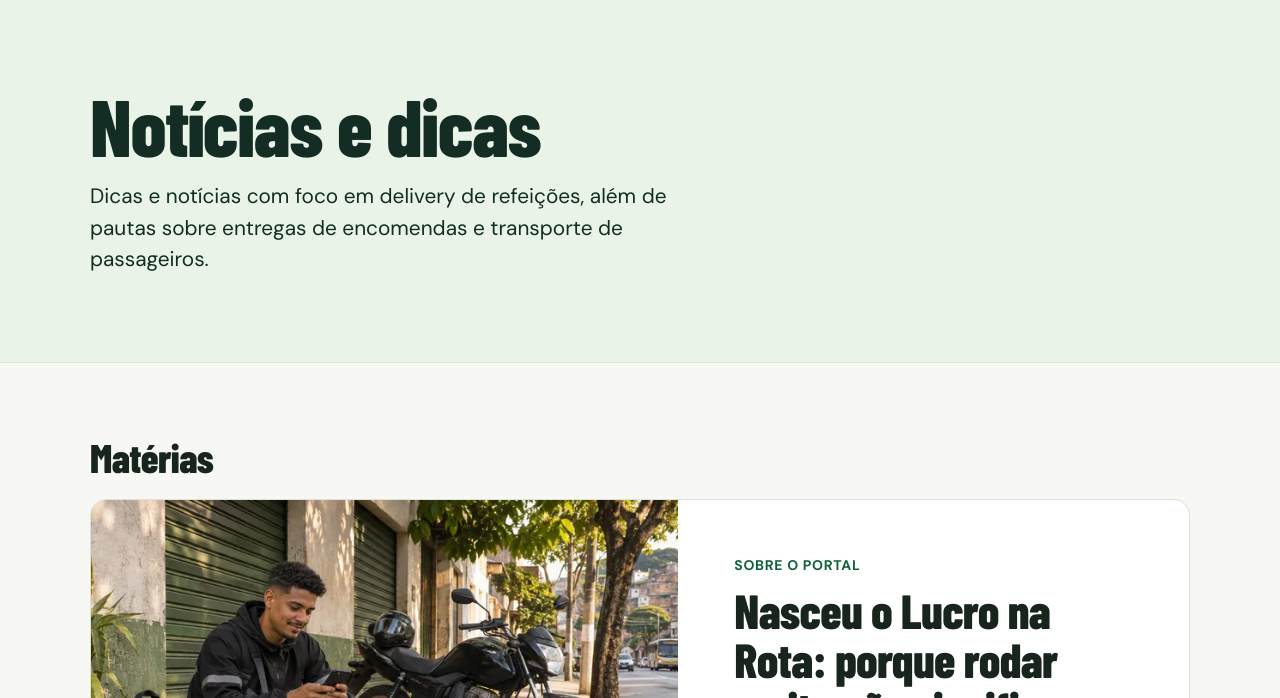
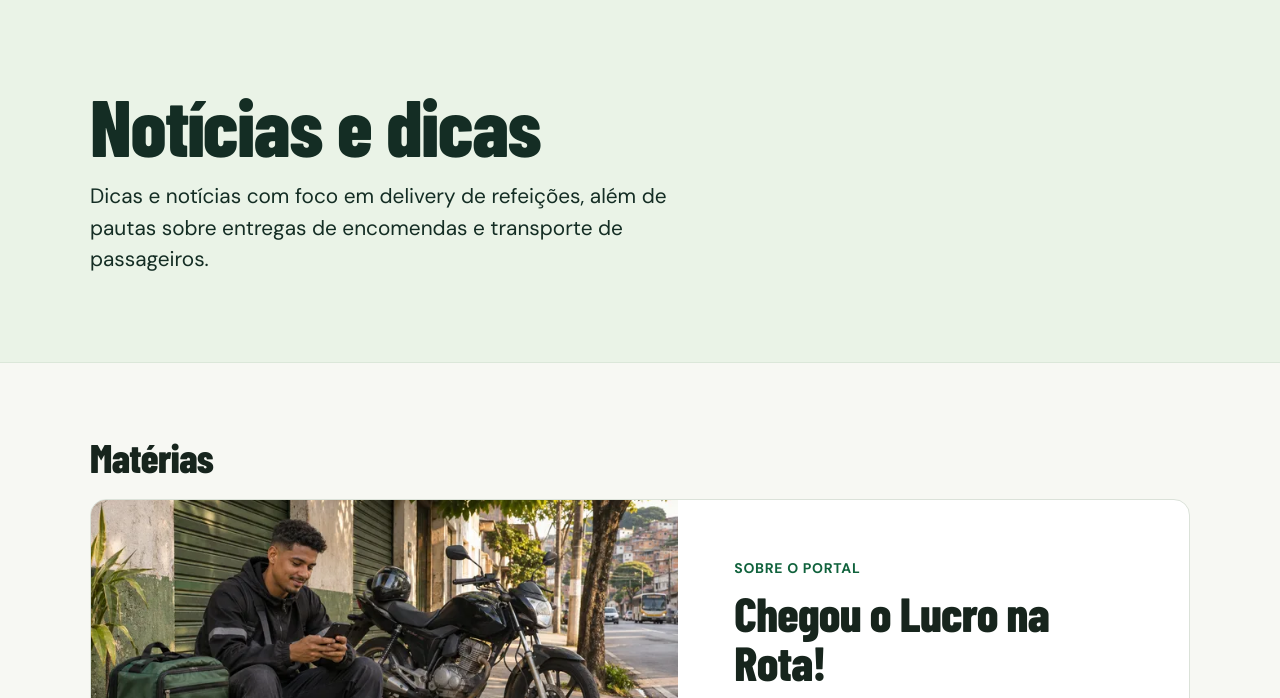
Before and after one commit to buniorcomj/calculadora-entregadores, a plain HTML site: page noticias/index.html in a window 1280 px wide. Shown: the part 83-781 px from the top of the page. Drawn offline with Linux system fonts and the light colour scheme.

Commit message:
Atualiza título da matéria de apresentação

```diff
--- a/noticias/index.html
+++ b/noticias/index.html
@@ -51,7 +51,7 @@
         </div>
         <div class="archive-copy">
           <p class="editorial-topic">Sobre o portal</p>
-          <h3><a href="./apresentacao.html">Nasceu o Lucro na Rota: porque rodar muito não significa ganhar muito.</a></h3>
+          <h3><a href="./apresentacao.html">Chegou o Lucro na Rota!</a></h3>
           <p>Conheça o portal para quem faz delivery, entrega encomendas ou transporta passageiros.</p>
         </div>
       </article>
```
